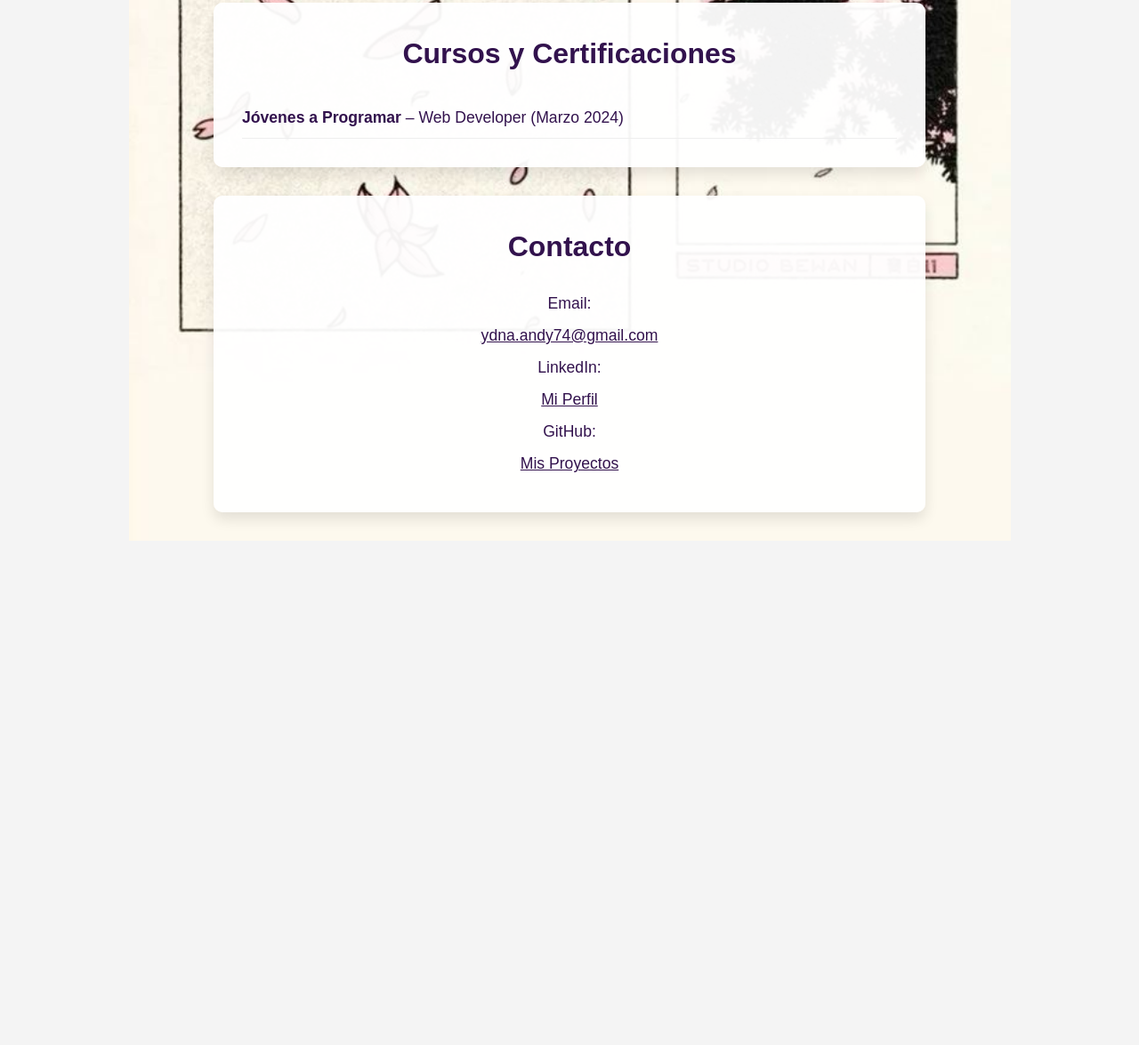
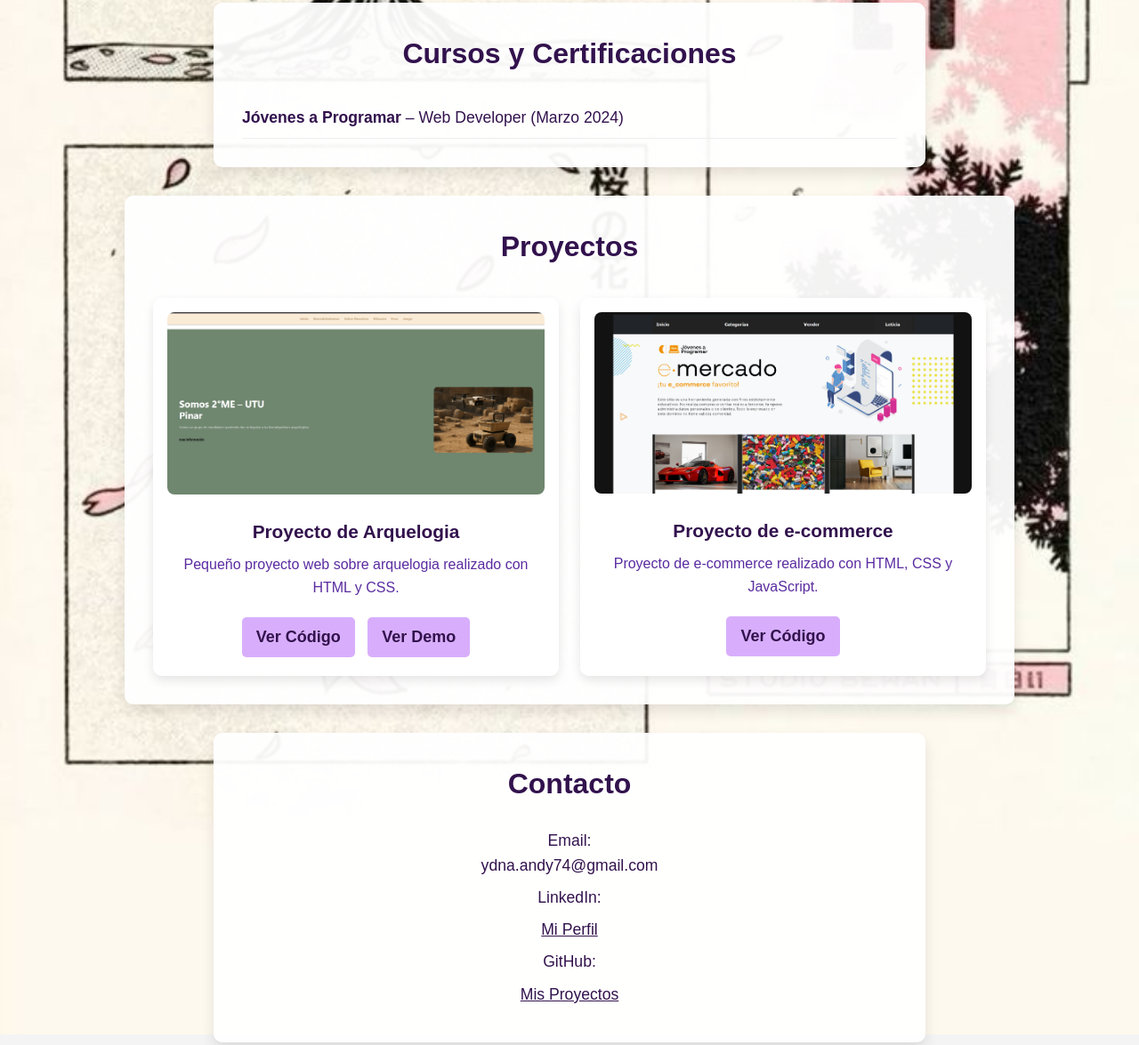
Before and after one commit to Leti89/Repositorio-Portafolio, a plain HTML site: page index.html in a window 1280 px wide. Shown: the part 1153-2328 px from the top of the page at 89% size. Before the commit the page ends 1761 px from the top, so only its background shows below. Drawn offline with Linux system fonts and the light colour scheme.

Commit message:
Actualizacion

```diff
--- a/estilos.css
+++ b/estilos.css
@@ -11,12 +11,12 @@
     line-height: 1.6;
     background-color: #f4f4f4;
     color: #000000;
-    background-image: url("Imagen fondo.jpeg");
-    background-size: contain;  /* Asegura que la imagen cubra todo el fondo */
-    background-position: center center;  /* Centra la imagen en el fondo */
+    background-image: url("img/Imagen fondo.jpeg");
+    background-size: contain;
+    background-position: center center;
     background-repeat: no-repeat;
-    background-attachment: fixed;  /* Mantiene la imagen fija en el fondo */
-    font-size: 1rem; /* Tamaño base */
+    background-attachment: fixed;
+    font-size: 1rem;
   }
 
   /* Para pantallas grandes (PC) */
@@ -52,7 +52,7 @@
     }
   }
 
-  /* Estilo del header */
+  /* header */
   header {
     background-color: #db8effd3;
     color: #d2abdb;
@@ -152,6 +152,104 @@ ul li {
     color: #d2abdb;
     text-decoration: underline;
 }
+/* ===================== */
+/*    SECCIÓN PROYECTOS  */
+/* ===================== */
+
+#Proyectos {
+    width: 90%;
+    max-width: 1000px;
+    margin: 2rem auto;
+    padding: 2rem;
+    background: rgba(255, 255, 255, 0.95);
+    border-radius: 10px;
+    box-shadow: 0 8px 15px rgba(0, 0, 0, 0.1);
+    transition: transform 0.3s ease, box-shadow 0.3s ease;
+}
+
+#Proyectos:hover {
+    transform: translateY(-5px);
+    box-shadow: 0 12px 20px rgba(0, 0, 0, 0.15);
+}
+
+/* Grilla de proyectos */
+.grid-proyectos {
+    display: grid;
+    grid-template-columns: repeat(auto-fit, minmax(250px, 1fr));
+    gap: 1.5rem;
+    margin-top: 2rem;
+}
+
+/* Tarjetas */
+.card {
+    background: rgba(255, 255, 255, 0.98);
+    border-radius: 10px;
+    padding: 1rem;
+    box-shadow: 0 5px 12px rgba(0, 0, 0, 0.1);
+    text-align: center;
+    transition: transform 0.3s ease, box-shadow 0.3s ease;
+}
+
+.card:hover {
+    transform: translateY(-6px);
+    box-shadow: 0 10px 18px rgba(0, 0, 0, 0.15);
+}
+
+/* Imágenes */
+.card img {
+    width: 100%;
+    border-radius: 8px;
+    margin-bottom: 1rem;
+}
+
+/* Títulos */
+.card h3 {
+    color: #32124d;
+    margin-bottom: 0.5rem;
+    font-size: 1.3rem;
+}
+
+/* Descripción */
+.card p {
+    font-size: 1rem;
+    color: #5a2ca0;
+    margin-bottom: 1rem;
+}
+
+/* Botones */
+.botones a {
+    display: inline-block;
+    background: #d8aefc;
+    color: #32124d;
+    text-decoration: none;
+    padding: 0.5rem 1rem;
+    margin: 0.3rem;
+    border-radius: 5px;
+    font-weight: bold;
+    transition: background-color 0.3s ease, transform 0.2s;
+}
+
+.botones a:hover {
+    background: #c084ff;
+    transform: scale(1.05);
+}
+
+/* Responsive */
+@media (max-width: 767px) {
+    #Proyectos {
+        margin: 1rem;
+        padding: 1.5rem;
+    }
+
+    .card h3 {
+        font-size: 1.1rem;
+    }
+
+    .card p {
+        font-size: 0.95rem;
+    }
+}
+
 
 /* Responsive */
 @media (max-width: 767px) {
--- a/index.html
+++ b/index.html
@@ -16,6 +16,7 @@
         <a href="#Habilidades" class="nav-link">Habilidades</a>
         <a href="#Educacion" class="nav-link">Educación</a>
         <a href="#Cursos" class="nav-link">Cursos</a>
+        <a href="#Proyectos" class="nav-link">Proyectos</a>
         <a href="#Contacto" class="nav-link">Contacto</a>
       </nav>
     </header>
@@ -58,10 +59,46 @@
       </ul>
     </section>
 
+    <!-- Sección Proyectos -->
+<section id="Proyectos">
+  <h2>Proyectos</h2>
+
+  <div class="grid-proyectos">
+
+    <!-- Proyecto 1 -->
+    <div class="card">
+      <img src="img/Proyecto1.png" alt="Proyecto 1" />
+      <h3>Proyecto de Arquelogia</h3>
+      <p>
+        Pequeño proyecto web sobre arquelogia realizado con HTML y CSS.
+      </p>
+      <div class="botones">
+        <a href="https://github.com/Leti89/Pagina-web-arquelogia" target="_blank">Ver Código</a>
+        <a href="https://leti89.github.io/Pagina-web-arquelogia/" target="_blank">Ver Demo</a>
+      </div>
+    </div>
+
+    <!-- Proyecto 2 -->
+    <div class="card">
+      <img src="img/proyecto2.png" alt="Proyecto 2" />
+      <h3>Proyecto de e-commerce</h3>
+      <p>
+        Proyecto de e-commerce realizado con HTML, CSS y JavaScript.
+      </p>
+      <div class="botones">
+        <a href="https://github.com/sofiamagdaleno/prueba-proyecto" target="_blank">Ver Código</a>
+      </div>
+    </div>
+
+
+  </div>
+</section>
+
+
     <!-- Sección Contacto -->
     <section id="Contacto">
       <h2>Contacto</h2>
-      <p>Email: <a href="mailto:ydna.andy74@gmail.com">ydna.andy74@gmail.com</a></p>
+      <p>Email: <br>ydna.andy74@gmail.com</p>
       <p>LinkedIn: <a href="https://www.linkedin.com/in/leticia-tamagno-7ba555330/">Mi Perfil</a></p>
       <p>GitHub: <a href="https://github.com/Leti89">Mis Proyectos</a></p>
     </section>
```
Also changed, not shown: img/Imagen fondo.jpeg (renamed from Imagen fondo.jpeg), img/Proyecto1.png (added), img/proyecto2.png (added).
